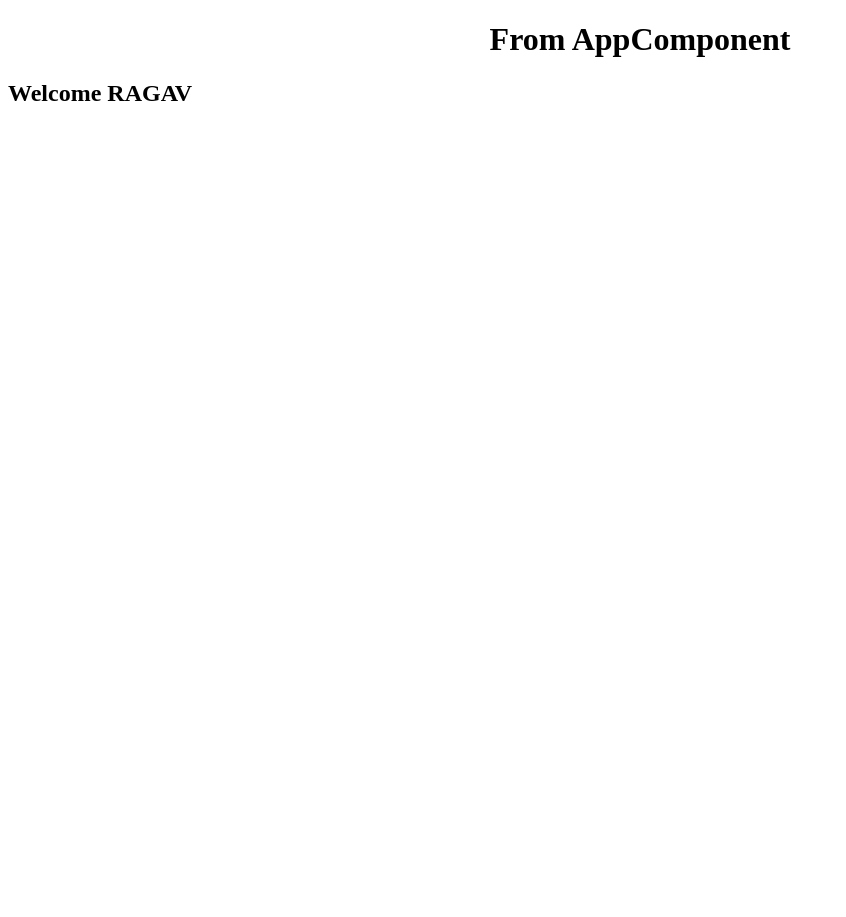
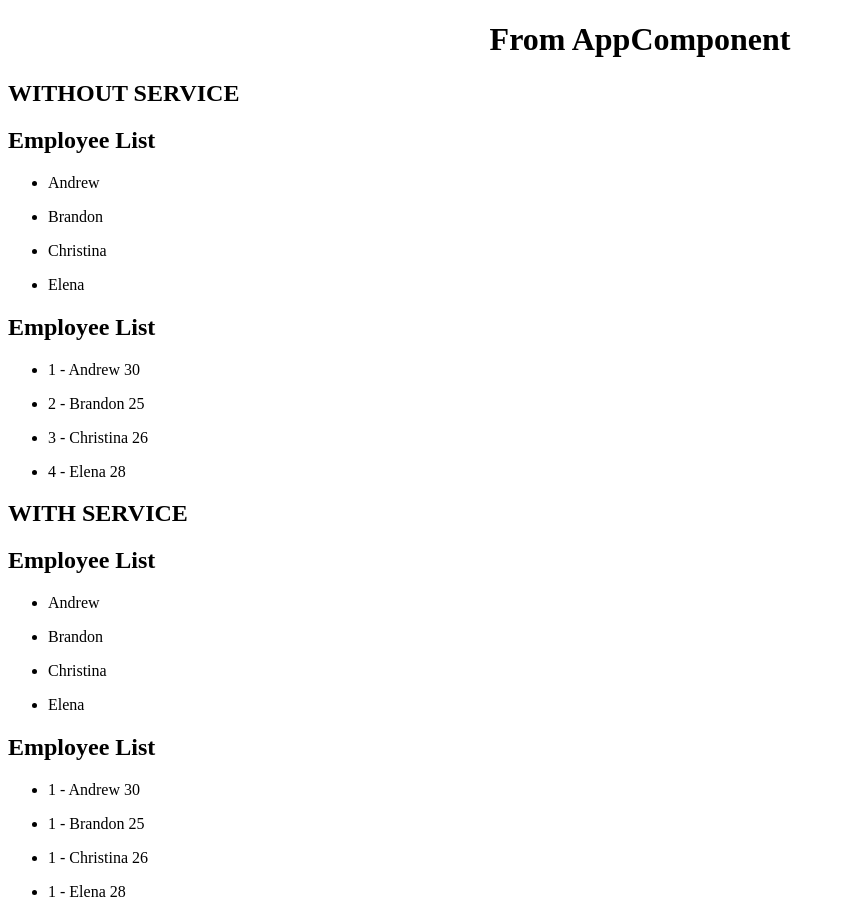
Before and after one commit to Ragav1196/Angular-Basics-Part-2, an Angular app: page / in a window 1280 px wide. Shown: the whole page, without its empty margins (0-846 px from the left). Before the commit the page ends 800 px from the top, so only its background shows below. Built offline with nearby package versions, Linux system fonts and the light colour scheme.

Commit message:
Commited

```diff
--- a/src/app/app.component.html
+++ b/src/app/app.component.html
@@ -1,4 +1,11 @@
 <div style="text-align: center">
   <h1>From AppComponent</h1>
 </div>
-<app-test></app-test>
+
+<h2>WITHOUT SERVICE</h2>
+<app-employee-list></app-employee-list>
+<app-employee-detail></app-employee-detail>
+
+<h2>WITH SERVICE</h2>
+<app-employee-list2></app-employee-list2>
+<app-employee-detail2></app-employee-detail2>
--- a/src/app/test/test.component.ts
+++ /dev/null
@@ -1,14 +0,0 @@
-import { Component, OnInit } from '@angular/core';
-
-@Component({
-  selector: 'app-test',
-  template: `<h2>Welcome {{ name }}</h2> `,
-  styles: [],
-})
-export class TestComponent implements OnInit {
-  public name = 'RAGAV';
-
-  constructor() {}
-
-  ngOnInit(): void {}
-}
--- /dev/null
+++ b/src/app/with service/employee-detail/employee-detail.component.ts
@@ -0,0 +1,20 @@
+import { Component, OnInit } from '@angular/core';
+import { EmployeeService } from '../services/employee.service';
+
+@Component({
+  selector: 'app-employee-detail2',
+  template: `
+    <h2>Employee List</h2>
+    <ul *ngFor="let employee of employees">
+      <li>{{ employee.id }} - {{ employee.name }} {{ employee.age }}</li>
+    </ul>
+  `,
+})
+export class EmployeeDetailComponent2 implements OnInit {
+  public employees: any = [];
+  constructor(private _employeeService: EmployeeService) {}
+
+  ngOnInit(): void {
+    this.employees = this._employeeService.getEmployees();
+  }
+}
--- /dev/null
+++ b/src/app/with service/employee-list/employee-list.component.ts
@@ -0,0 +1,22 @@
+import { Component, OnInit } from '@angular/core';
+import { EmployeeService } from '../services/employee.service';
+
+@Component({
+  selector: 'app-employee-list2',
+  template: `
+    <h2>Employee List</h2>
+    <ul *ngFor="let employee of employees">
+      <li>{{ employee.name }}</li>
+    </ul>
+  `,
+})
+export class EmployeeListComponent2 implements OnInit {
+  public employees: any = [];
+  constructor(private _employeeService: EmployeeService) {}
+  /* Dependency will be passed as an argument through the constructor parameter */
+
+  ngOnInit(): void {
+    this.employees = this._employeeService.getEmployees();
+  }
+  /* ngOnInit will be called initially when the component is initialized */
+}
--- /dev/null
+++ b/src/app/with service/services/employee.service.ts
@@ -0,0 +1,24 @@
+import { Injectable } from '@angular/core';
+
+@Injectable({
+  providedIn: 'root',
+})
+/*
+@Injectable is needed when Dependency needed to be injected into the constructor. this
+  @Injectable can only be found in the service file but not in the employeelist or employeeDetails
+  file. this is because the @Component decarator itself enough for the angular to understand that
+  it may inject dependecy if needed
+*/
+export class EmployeeService {
+  constructor() {}
+
+  getEmployees() {
+    return [
+      { id: 1, name: 'Andrew', age: 30 },
+      { id: 1, name: 'Brandon', age: 25 },
+      { id: 1, name: 'Christina', age: 26 },
+      { id: 1, name: 'Elena', age: 28 },
+    ];
+  }
+  /* 1 ->(1) creating a method that return a employee list */
+}
--- /dev/null
+++ b/src/app/without service/employee-detail/employee-detail.component.ts
@@ -0,0 +1,22 @@
+import { Component, OnInit } from '@angular/core';
+
+@Component({
+  selector: 'app-employee-detail',
+  template: `
+    <h2>Employee List</h2>
+    <ul *ngFor="let employee of employees">
+      <li>{{ employee.id }} - {{ employee.name }} {{ employee.age }}</li>
+    </ul>
+  `,
+})
+export class EmployeeDetailComponent implements OnInit {
+  public employees = [
+    { id: 1, name: 'Andrew', age: 30 },
+    { id: 2, name: 'Brandon', age: 25 },
+    { id: 3, name: 'Christina', age: 26 },
+    { id: 4, name: 'Elena', age: 28 },
+  ];
+  constructor() {}
+
+  ngOnInit(): void {}
+}
--- /dev/null
+++ b/src/app/without service/employee-list/employee-list.component.ts
@@ -0,0 +1,31 @@
+import { Component, OnInit } from '@angular/core';
+
+@Component({
+  selector: 'app-employee-list',
+  template: `
+    <h2>Employee List</h2>
+    <ul *ngFor="let employee of employees">
+      <li>{{ employee.name }}</li>
+    </ul>
+  `,
+})
+export class EmployeeListComponent implements OnInit {
+  public employees = [
+    { id: 1, name: 'Andrew', age: 30 },
+    { id: 1, name: 'Brandon', age: 25 },
+    { id: 1, name: 'Christina', age: 26 },
+    { id: 1, name: 'Elena', age: 28 },
+  ];
+  /*
+  This data above has to be in a common place. we should not repeat the code. inorder to do that
+    we can create a service and we can have this data in thier and share with all components.
+
+  Using this service we can also implement logics and keep them in a common place
+
+  also external interaction like connecting to some database should also be in service. to make
+    it available for other components
+  */
+  constructor() {}
+
+  ngOnInit(): void {}
+}
```
Also changed, not shown: src/app/app.module.ts (+13 -9 lines), src/app/test/test.component.html (deleted, +0 -1 lines), src/app/test/test.component.css (deleted), 1 other file (tests, documents, lock files or other folders).
